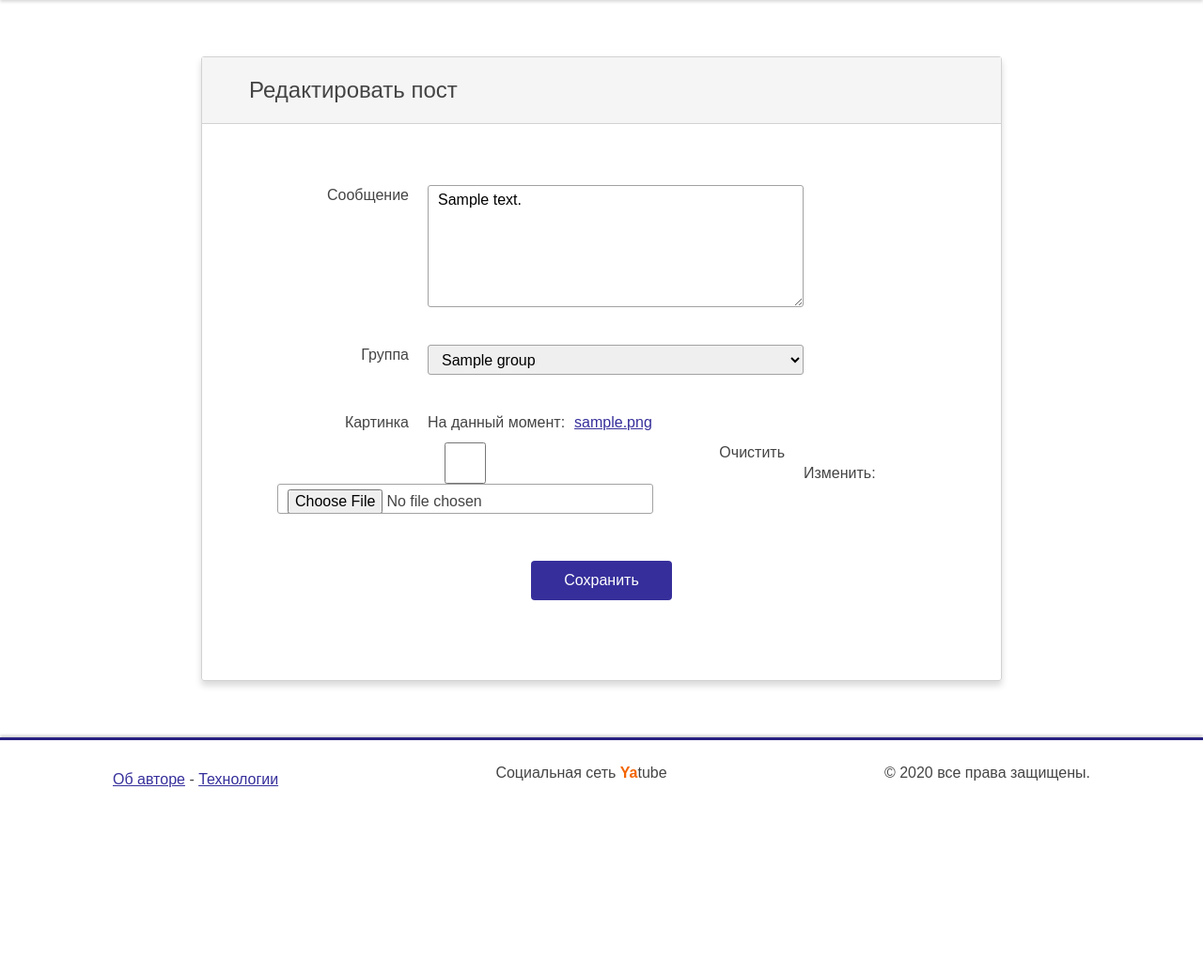
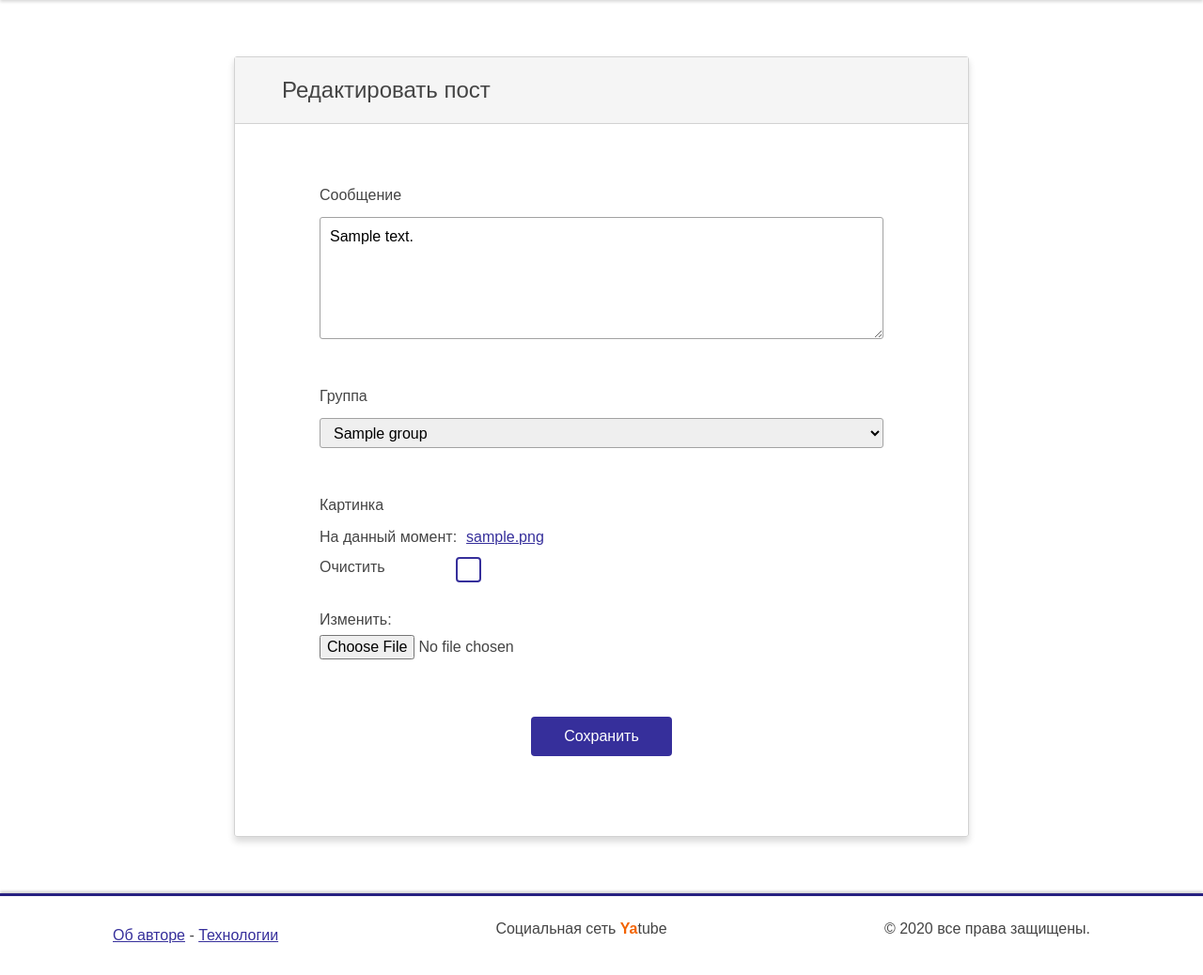
Before and after one commit to IrinaRostovtseva/yatube, a Django app: a page that uses templates/nav.html in a window 1280 px wide. Shown: the part 92-1130 px from the top of the page at 94% size. Before the commit the page ends 930 px from the top, so only its background shows below. Run offline with Django 3.2, Linux system fonts and the light colour scheme; a user stored in the database is signed in; tables that the repository leaves empty hold one stand-in row (values such as "Sample post"); parts of the project's set-up code (start-up, migrations or seed data) failed here and were passed over; some libraries are stand-ins or nearby versions.

Commit message:
Mends style.css file.

```diff
--- a/posts/static/style/style.css
+++ b/posts/static/style/style.css
@@ -35,6 +35,7 @@ body {
     position: relative;
     background-color: var(--primery-color);
     box-shadow: 0 2px 3px rgba(0, 0, 0, 0.15);
+    z-index: 10;
 }
 
 .header__wrapper {
@@ -324,7 +325,7 @@ body {
 .field label {
     display: block;
     width: 100%;
-    margin-bottom: 7px;
+    margin-bottom: 12px;
     text-align: left;
 }
 
@@ -343,7 +344,7 @@ body {
     width: 100%;
     height: 32px;
     padding: 5px 10px;
-    margin-bottom: 10px;
+    margin-bottom: 20px;
     border: 1px solid #a2a2a2;
     border-radius: 3px;
     font-size: 16px;
@@ -487,25 +488,69 @@ body {
 .new-post__form textarea {
     width: 100%;
     min-height: 130px;
+    padding-top: 10px;
 }
 
 .new-post__form select[size="3"] {
     height: 75px;
 }
 
+.new-post__form #image-clear_id {
+    position: absolute;
+    top: 0;
+    left: 0;
+    width: 1px;
+    height: 1px;
+    margin: -1px;
+    padding: 0;
+    overflow: hidden;
+    clip: rect(0, 0, 0, 0);
+}
+
+.new-post__form label[for="image-clear_id"] {
+    position: relative;
+    width: 100%;
+}
+
+.new-post__form label[for="image-clear_id"]::before {
+    position: absolute;
+    left: 145px;
+    content: "";
+    width: 23px;
+    height: 23px;
+    border: 2px solid var(--primery-color);
+    border-radius: 4px;
+}
+
+.new-post__form #image-clear_id:hover+label[for="image-clear_id"]::before {
+    border-color: var(--primery-color-hover);
+}
+
+.new-post__form #image-clear_id:checked+label[for="image-clear_id"]::before {
+    background-image: url("../images/checkmark.svg");
+    background-position: center;
+    background-size: contain;
+}
+
+.new-post__form #id_image {
+    padding: 5px 0;
+    border: none;
+}
+
 
 /* group */
 
 .group-block__heading {
-    margin-bottom: 0;
+    margin-bottom: 30px;
 }
 
 .group-block__description {
     margin: 0;
-    margin-bottom: 30px;
+    margin-bottom: 50px;
+    padding: 15px 10px;
     font: inherit;
-    font-size: 18px;
-    line-height: 22px;
+    background-color: rgba(210, 210, 210, 0.4);
+    border-radius: 4px;
 }
 
 .group-block__slug {
@@ -592,8 +637,9 @@ body {
     font-weight: normal;
 }
 
-.post__link {
+.post__group-link {
     display: inline-block;
+    margin-bottom: 15px;
     padding: 0 5px 0 0;
     font: inherit;
 }
@@ -854,7 +900,6 @@ body {
         padding: 0 80px;
     }
     .post-block__heading,
-    .group-block__heading,
     .heading,
     .user-profile__heading,
     .user-posts__heading {
@@ -862,7 +907,7 @@ body {
     }
     /* form card */
     .form-card__wrapper {
-        max-width: 850px;
+        max-width: 780px;
         margin: 30px auto;
     }
     .form-card__heading {
@@ -879,7 +924,7 @@ body {
         background-color: rgba(255, 0, 0, 0.2);
     }
     .form-card__form {
-        width: 690px;
+        width: 600px;
         padding: 25px 0 65px;
     }
     .field {
@@ -888,19 +933,6 @@ body {
     }
     .field:last-of-type {
         margin-bottom: 40px;
-    }
-    .field__label,
-    .field label {
-        min-width: 240px;
-        width: auto;
-        margin-right: 20px;
-        text-align: right;
-    }
-    .field__input-wrapper {
-        width: 430px;
-    }
-    .field__input {
-        width: 200px;
     }
     .btn-group,
     .form-card__btn-group {
@@ -931,21 +963,13 @@ body {
         flex-wrap: wrap;
         justify-content: center;
     }
-    .new-post__form .field__label,
-    .new-post__form label {
+    .new-post__form .field__label {
         min-width: 140px;
     }
     .new-post__form textarea,
-    .new-post__form input,
+    .new-post__form input:not([type="checkbox"]),
     .new-post__form select {
-        width: 400px;
-    }
-    /* group */
-    .group-block__heading {
-        margin-bottom: 0;
-    }
-    .group-block__description {
-        margin-bottom: 50px;
+        width: 100%;
     }
     /* user profile */
     .profile-container {
```
Also changed, not shown: users/templates/registration/logged_out.html (deleted, +0 -12 lines), users/templates/registration/login.html (deleted, +0 -41 lines), users/templates/registration/password_change_done.html (deleted, +0 -12 lines), users/templates/registration/password_change_form.html (deleted, +0 -31 lines), users/templates/registration/password_reset_confirm.html (deleted, +0 -34 lines), users/templates/registration/password_reset_done.html (deleted, +0 -12 lines), users/templates/registration/password_reset_form.html (deleted, +0 -32 lines), posts/static/images/checkmark.svg (added), 1 other file.
